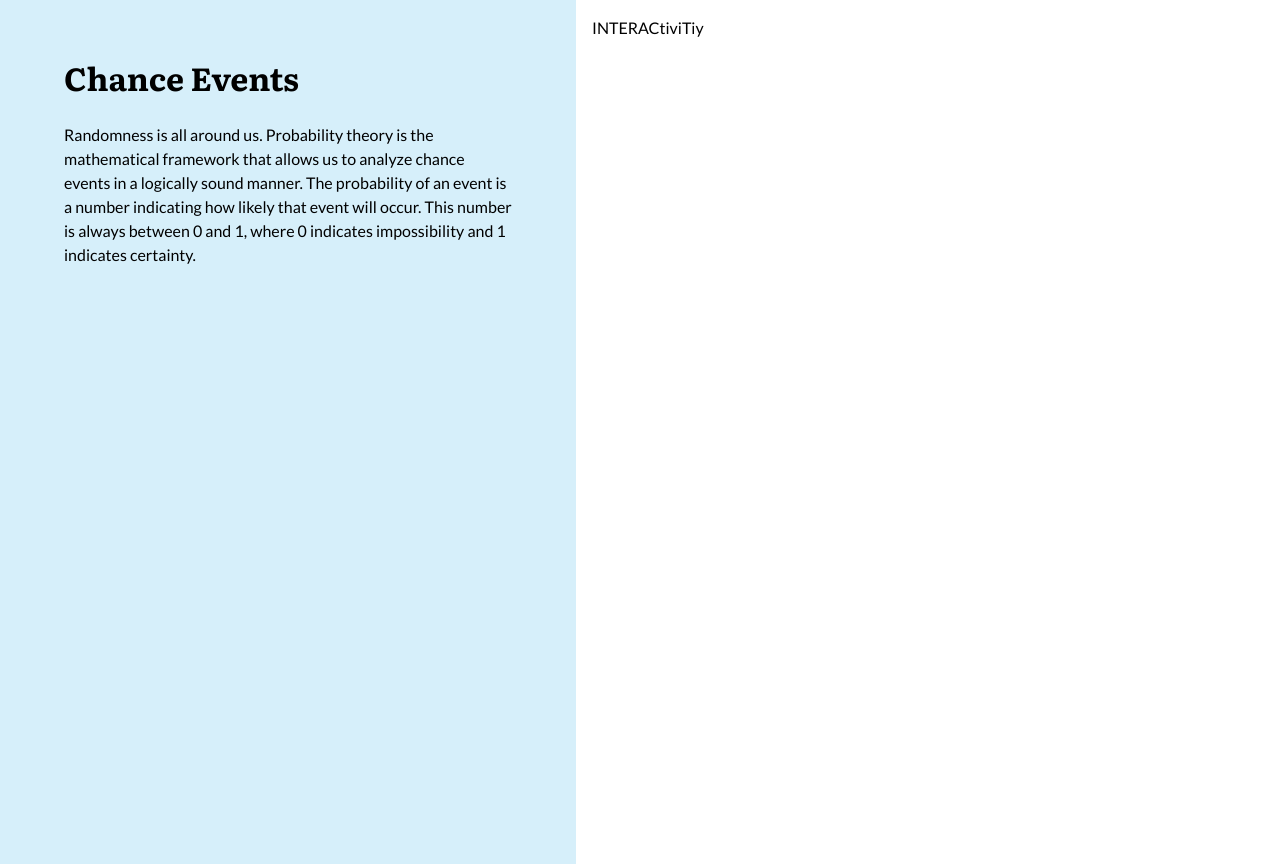
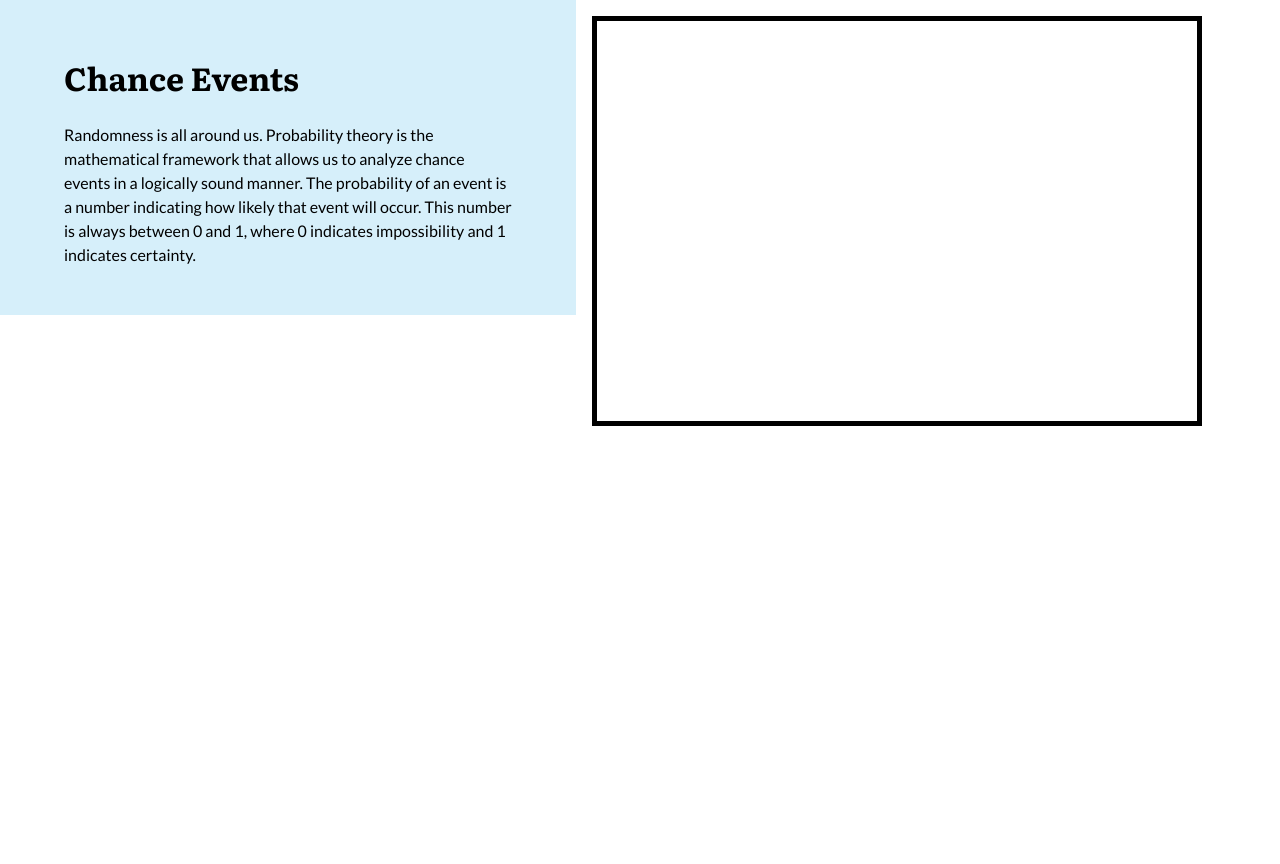
Before and after one commit to patch-22/explorably-prototype, a React (Vite) app: page / in a window 1280 px wide. After the commit the page ends 800 px from the top, so only its background shows below. Built offline with nearby package versions, Linux system fonts and the light colour scheme.

Commit message:
Added Base of D3

```diff
--- a/package.json
+++ b/package.json
@@ -18,6 +18,7 @@
   },
   "homepage": "https://github.com/patch-22/explorably-prototype#readme",
   "dependencies": {
+    "d3": "^5.9.7",
     "react": "^16.8.6",
     "react-dom": "^16.8.6"
   },
--- a/src/App.css
+++ b/src/App.css
@@ -3,6 +3,9 @@
 body {
     margin: 0;
     font-family: "Lato", 'Segoe UI', Tahoma, Geneva, Verdana, sans-serif;
+    height: 100%;
+    width: 100%;
+    display: block;
 }
 
 * {
@@ -15,15 +18,17 @@ h1, h2, h3, h4, h5, h6 {
 
 .wrapper {
     display: flex;
-    min-height: 100vh;
+    /* min-height: 100vh; */
 }
 .col-left {
     padding: 2rem 4rem;
     background-color: #D6EFFA;
     flex: 40%;
-    min-height: 100vh;
+    height: 100%;
+    /* min-height: 100vh; */
 }
 .col-right {
     padding: 1rem;
     flex: 60%;
+    height: 100%;
 }
--- a/src/App.js
+++ b/src/App.js
@@ -1,11 +1,23 @@
-import React from 'react'
-import { render } from 'react-dom'
-
-import './App.css'
+import React from "react"
+import { render } from "react-dom"
+import * as d3 from "d3";
+import "./App.css"
 
 class App extends React.Component {
+  constructor(props) {
+    super(props)
+    this.exploreRef = React.createRef()
+    this.visualisation = React.createRef();
+  }
   handleTitleClick() {
-    alert("You Clicked the Title!");
+    alert("You Clicked the Title!")
+  }
+  componentDidMount() {
+    d3.select(this.exploreRef.current)
+    .append("svg")
+    .attr("width", 600)
+    .attr("height", 400)
+    .style("border", "5px solid black")
   }
   render() {
     return (
@@ -16,15 +28,20 @@ render() {
               Chance Events
             </h1>
             <p>
-                    Randomness is all around us. Probability theory is the mathematical framework that allows us to analyze chance events in a logically sound manner. The probability of an event is a number indicating how likely that event will occur. This number is always between 0 and 1, where 0 indicates impossibility and 1 indicates certainty.
+              Randomness is all around us. Probability theory is the
+              mathematical framework that allows us to analyze chance events in
+              a logically sound manner. The probability of an event is a number
+              indicating how likely that event will occur. This number is always
+              between 0 and 1, where 0 indicates impossibility and 1 indicates
+              certainty.
             </p>
           </div>
           <div className="col-right">
-                        INTERACtiviTiy
+            <div ref={this.exploreRef} />
           </div>
         </div>
       </div>
     )
   }
 }
-render(React.createElement(App), document.getElementById("root"));
+render(React.createElement(App), document.getElementById("root"))
```
Also changed, not shown: 1 other file (tests, documents, lock files or other folders). Lines whose indentation alone changed are shown as unchanged.
